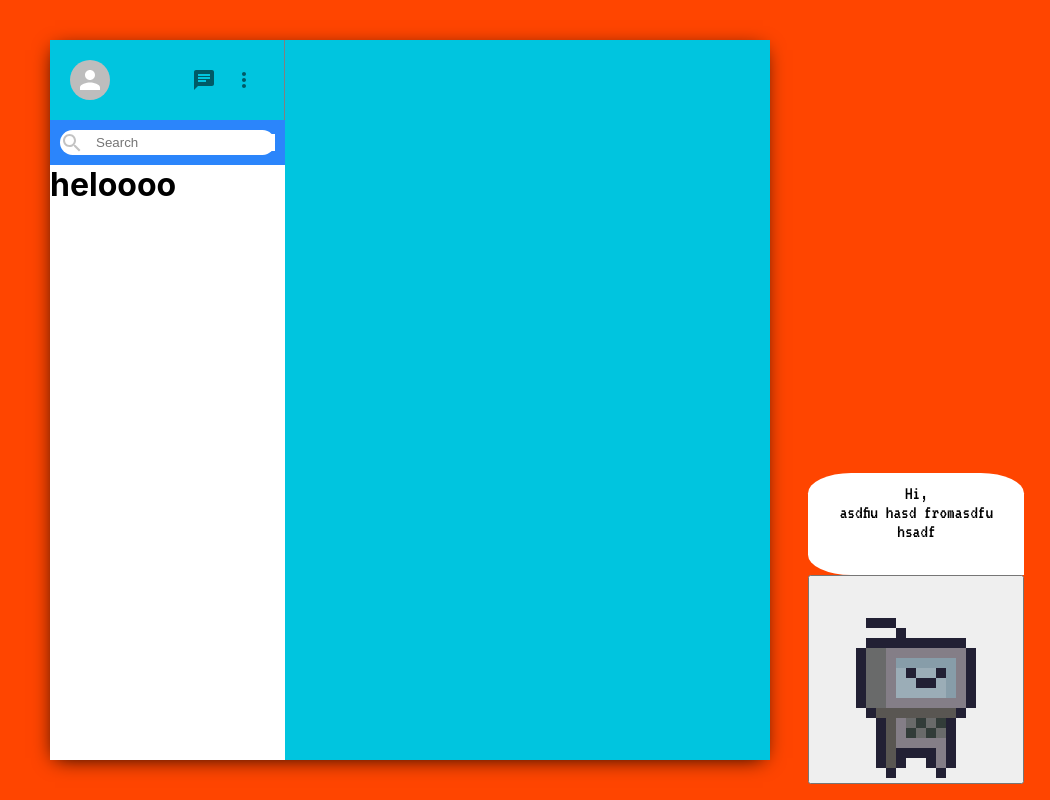
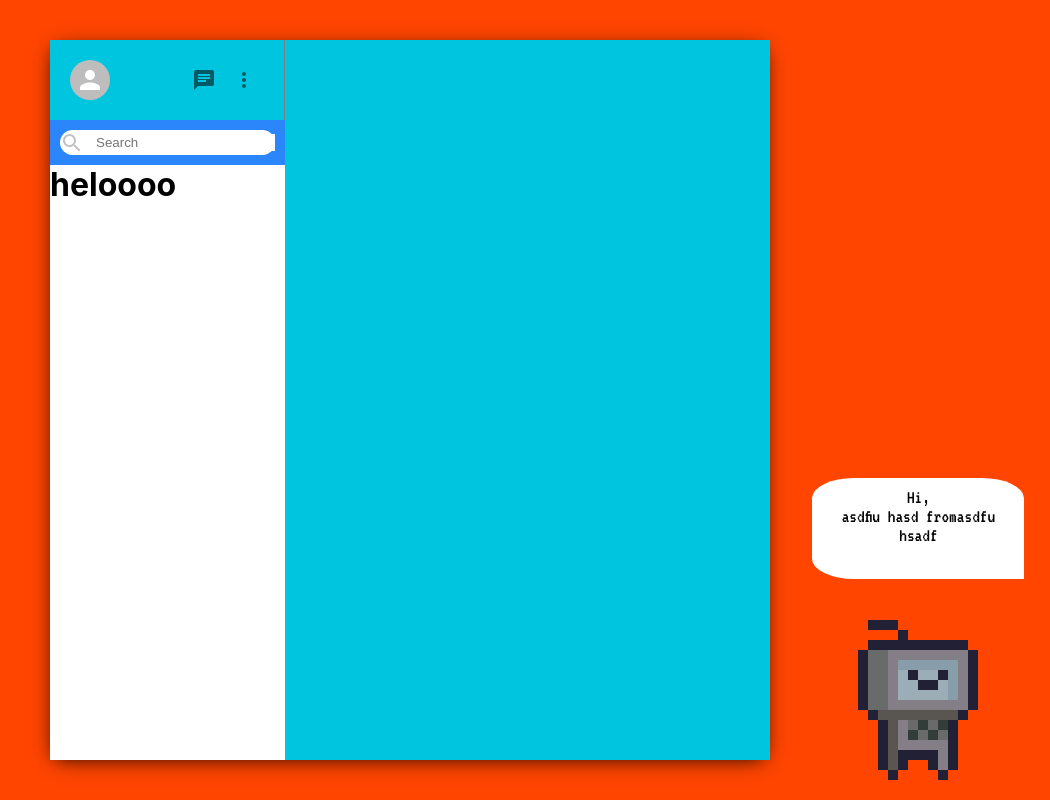
Before and after one commit to craftman01/Moodchat, a React (Create React App) app: page / in a window 1280 px wide. Shown: the whole page, without its empty margins (230-1280 px from the left). Built offline with nearby package versions, Linux system fonts and the light colour scheme.

Commit message:
cleaned bot

```diff
--- a/src/Components/bot.css
+++ b/src/Components/bot.css
@@ -18,5 +18,6 @@
     display: none;
 }
 .bot-gif{
-
+    background-color: transparent;
+    border: none;
 }
```
